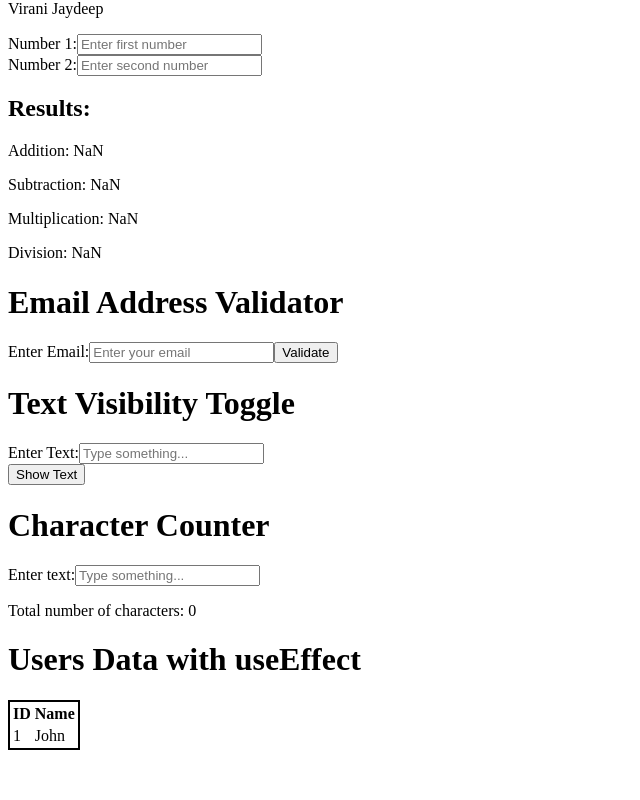
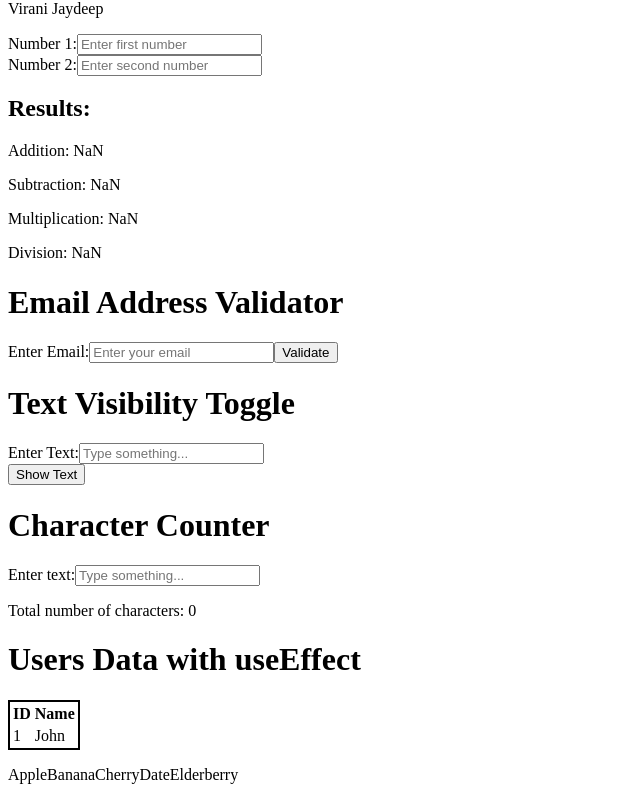
Before and after one commit to Jaydeep-Virani/demo, a React (Vite) app: page / in a window 1280 px wide. Shown: the part 606-1406 px from the top of the page, without its empty margins (0-640 px from the left). Before the commit the page ends 1364 px from the top, so only its background shows below. Built offline with nearby package versions, Linux system fonts and the light colour scheme.

Commit message:
exercies1

```diff
--- /dev/null
+++ b/src/lec1601/exercies1.jsx
@@ -0,0 +1,23 @@
+//create a Component which will return   un ordered list passed by fetchdata() resolve promiss with list/array of strings
+import { useState, useEffect } from 'react';
+function fetchData() {
+    return new Promise((resolve) => {
+        setTimeout(() => {
+            resolve(["Apple", "Banana", "Cherry", "Date", "Elderberry"]);
+        }, 2000);
+    });
+}
+function ListComponent() {
+    const [item, setItems] = useState(["loading...", "loading...", "loading...", "loading...", "loading..."]);
+    useEffect(() => {
+        fetchData().then((items) => {
+            setItems(items);
+        });
+    }, []);
+    return (
+        <div>
+            <p>{item}</p>
+        </div>
+    );
+}
+export default ListComponent;
--- a/src/main.jsx
+++ b/src/main.jsx
@@ -9,6 +9,7 @@ import Exercies2 from "./lec0601/exercies2";
 import Exercies3 from "./lec0601/exercies3";
 import Exercies4 from "./lec0601/exercies4";
 import ApiSimulation from "./lec1601/usereffectclass";
+import ListComponent from "./lec1601/exercies1";
 createRoot(document.getElementById('root')).render(
   <div>
     <MyComponent />
@@ -21,5 +22,6 @@ createRoot(document.getElementById('root')).render(
     <Exercies3 />
     <Exercies4 />
     <ApiSimulation />
+    <ListComponent/>
   </div>
 );
```
